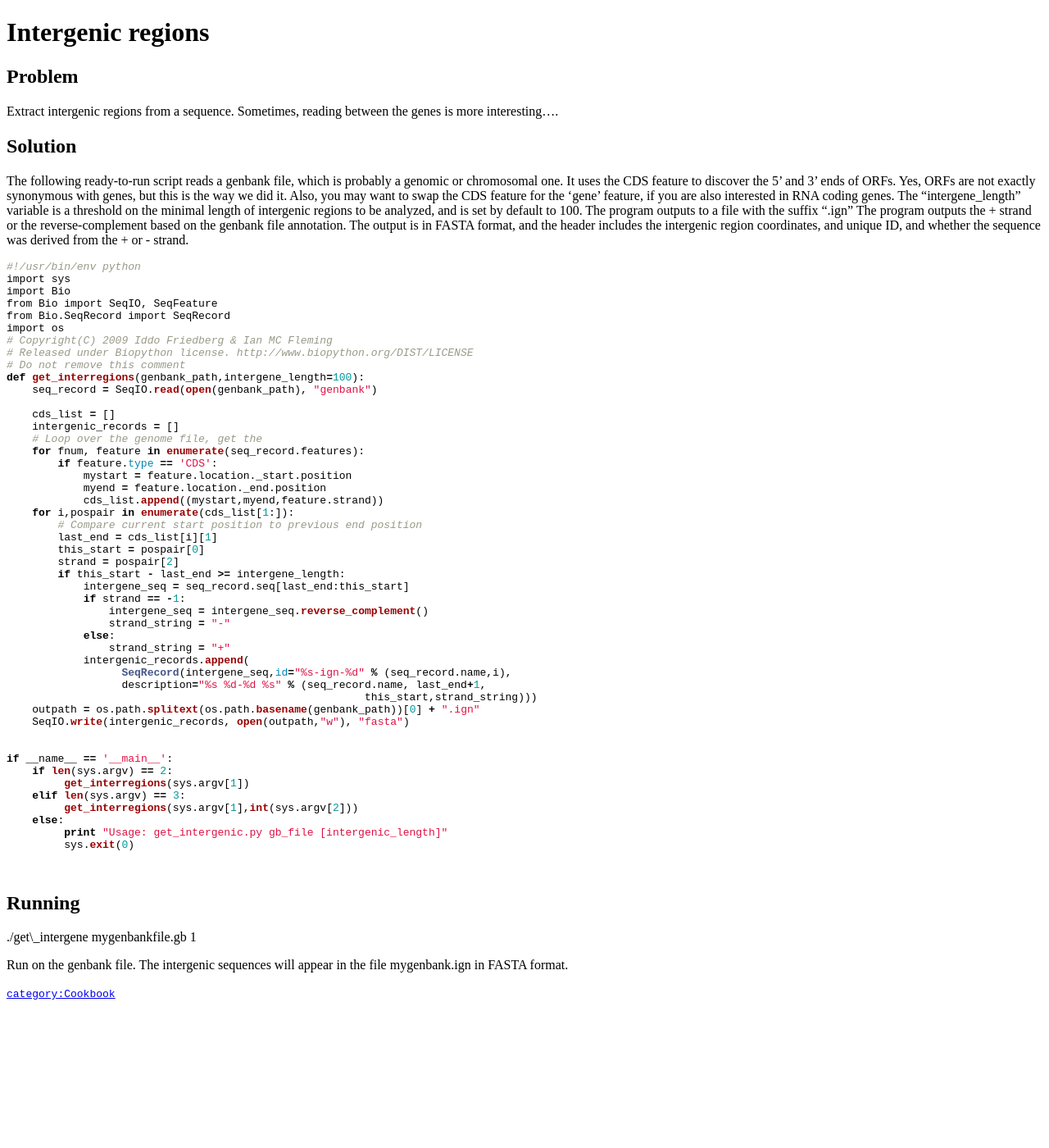
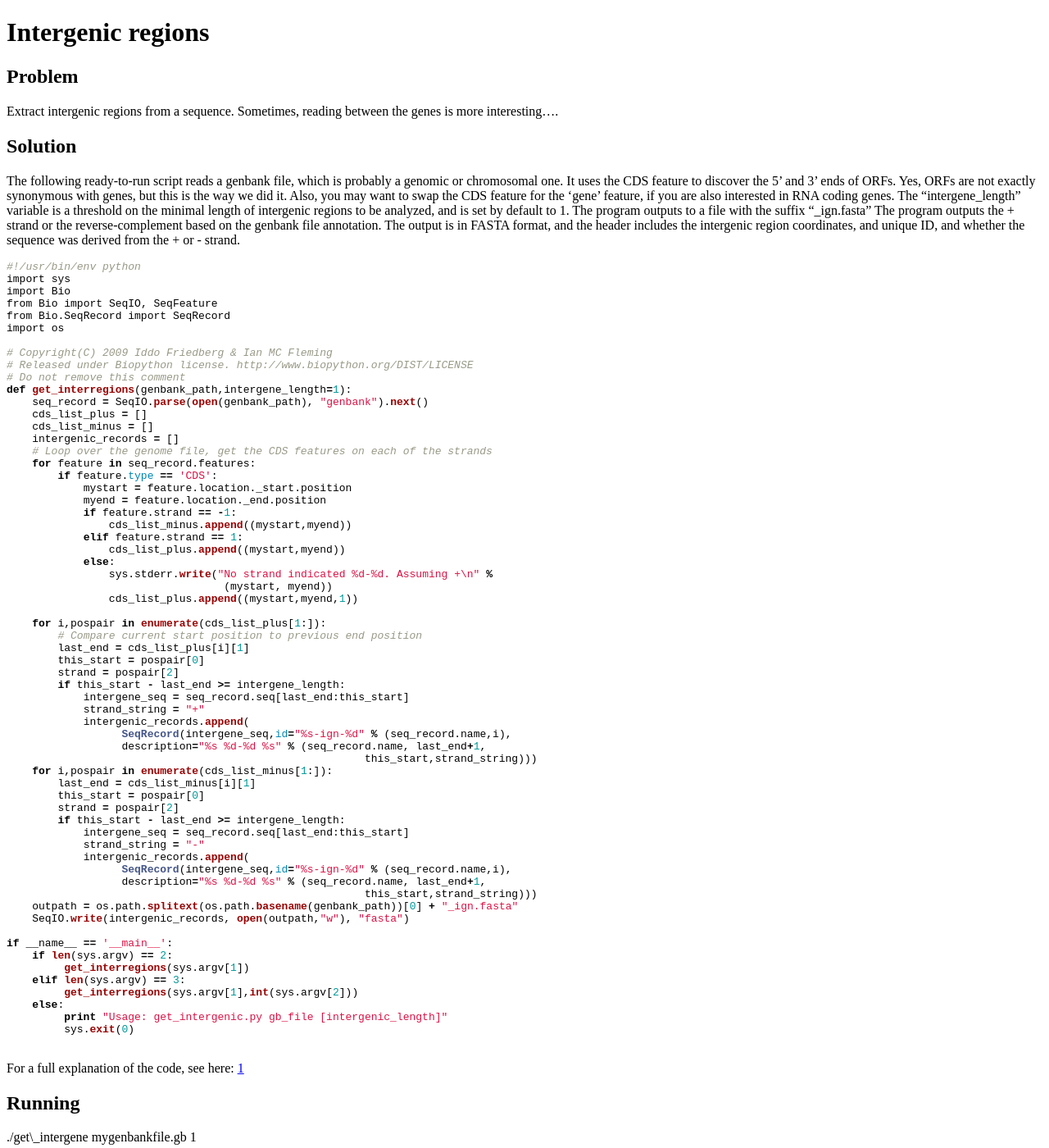
Before and after one commit to biopython/biopython.github.io, a Jekyll site: the page built from wiki/Intergenic_regions.md, in a window 1280 px wide and 1400 px high. Shown: the whole window at 82% size. Built offline with Jekyll 4.4.1, drawn with Linux system fonts in a browser that asks for light colours.

Commit message:
/* Solution */

````diff
--- a/wiki/Intergenic_regions.md
+++ b/wiki/Intergenic_regions.md
@@ -20,11 +20,12 @@ synonymous with genes, but this is the way we did it. Also, you may want
 to swap the CDS feature for the 'gene' feature, if you are also
 interested in RNA coding genes. The "intergene\_length" variable is a
 threshold on the minimal length of intergenic regions to be analyzed,
-and is set by default to 100. The program outputs to a file with the
-suffix ".ign" The program outputs the + strand or the reverse-complement
-based on the genbank file annotation. The output is in FASTA format, and
-the header includes the intergenic region coordinates, and unique ID,
-and whether the sequence was derived from the + or - strand.
+and is set by default to 1. The program outputs to a file with the
+suffix "\_ign.fasta" The program outputs the + strand or the
+reverse-complement based on the genbank file annotation. The output is
+in FASTA format, and the header includes the intergenic region
+coordinates, and unique ID, and whether the sequence was derived from
+the + or - strand.
 
 ``` python
 #!/usr/bin/env python
@@ -33,39 +34,54 @@ import Bio
 from Bio import SeqIO, SeqFeature
 from Bio.SeqRecord import SeqRecord
 import os
+
 # Copyright(C) 2009 Iddo Friedberg & Ian MC Fleming
 # Released under Biopython license. http://www.biopython.org/DIST/LICENSE
 # Do not remove this comment
-def get_interregions(genbank_path,intergene_length=100):
-    seq_record = SeqIO.read(open(genbank_path), "genbank")
-
-    cds_list = []
+def get_interregions(genbank_path,intergene_length=1):
+    seq_record = SeqIO.parse(open(genbank_path), "genbank").next()
+    cds_list_plus = []
+    cds_list_minus = []
     intergenic_records = []
-    # Loop over the genome file, get the
-    for fnum, feature in enumerate(seq_record.features):
+    # Loop over the genome file, get the CDS features on each of the strands
+    for feature in seq_record.features:
         if feature.type == 'CDS':
             mystart = feature.location._start.position
             myend = feature.location._end.position
-            cds_list.append((mystart,myend,feature.strand))
-    for i,pospair in enumerate(cds_list[1:]):
+            if feature.strand == -1:
+                cds_list_minus.append((mystart,myend))
+            elif feature.strand == 1:
+                cds_list_plus.append((mystart,myend))
+            else:
+                sys.stderr.write("No strand indicated %d-%d. Assuming +\n" %
+                                  (mystart, myend))
+                cds_list_plus.append((mystart,myend,1))
+
+    for i,pospair in enumerate(cds_list_plus[1:]):
         # Compare current start position to previous end position
-        last_end = cds_list[i][1]
+        last_end = cds_list_plus[i][1]
         this_start = pospair[0]
         strand = pospair[2]
         if this_start - last_end >= intergene_length:
             intergene_seq = seq_record.seq[last_end:this_start]
-            if strand == -1:
-                intergene_seq = intergene_seq.reverse_complement()
-                strand_string = "-"
-            else:
-                strand_string = "+"
+            strand_string = "+"
             intergenic_records.append(
                   SeqRecord(intergene_seq,id="%s-ign-%d" % (seq_record.name,i),
                   description="%s %d-%d %s" % (seq_record.name, last_end+1,
                                                         this_start,strand_string)))
-    outpath = os.path.splitext(os.path.basename(genbank_path))[0] + ".ign"
+    for i,pospair in enumerate(cds_list_minus[1:]):
+        last_end = cds_list_minus[i][1]
+        this_start = pospair[0]
+        strand = pospair[2]
+        if this_start - last_end >= intergene_length:
+            intergene_seq = seq_record.seq[last_end:this_start]
+            strand_string = "-"
+            intergenic_records.append(
+                  SeqRecord(intergene_seq,id="%s-ign-%d" % (seq_record.name,i),
+                  description="%s %d-%d %s" % (seq_record.name, last_end+1,
+                                                        this_start,strand_string)))
+    outpath = os.path.splitext(os.path.basename(genbank_path))[0] + "_ign.fasta"
     SeqIO.write(intergenic_records, open(outpath,"w"), "fasta")
-
 
 if __name__ == '__main__':
     if len(sys.argv) == 2:
@@ -76,8 +92,10 @@ if __name__ == '__main__':
          print "Usage: get_intergenic.py gb_file [intergenic_length]"
          sys.exit(0)
 
+```
 
-```
+For a full explanation of the code, see here:
+[1](http://bytesizebio.net/index.php/2010/02/11/short-bioinformatic-hacks-reading-between-the-genes/)
 
 Running
 -------
````
Also changed, not shown: 1 other file.
